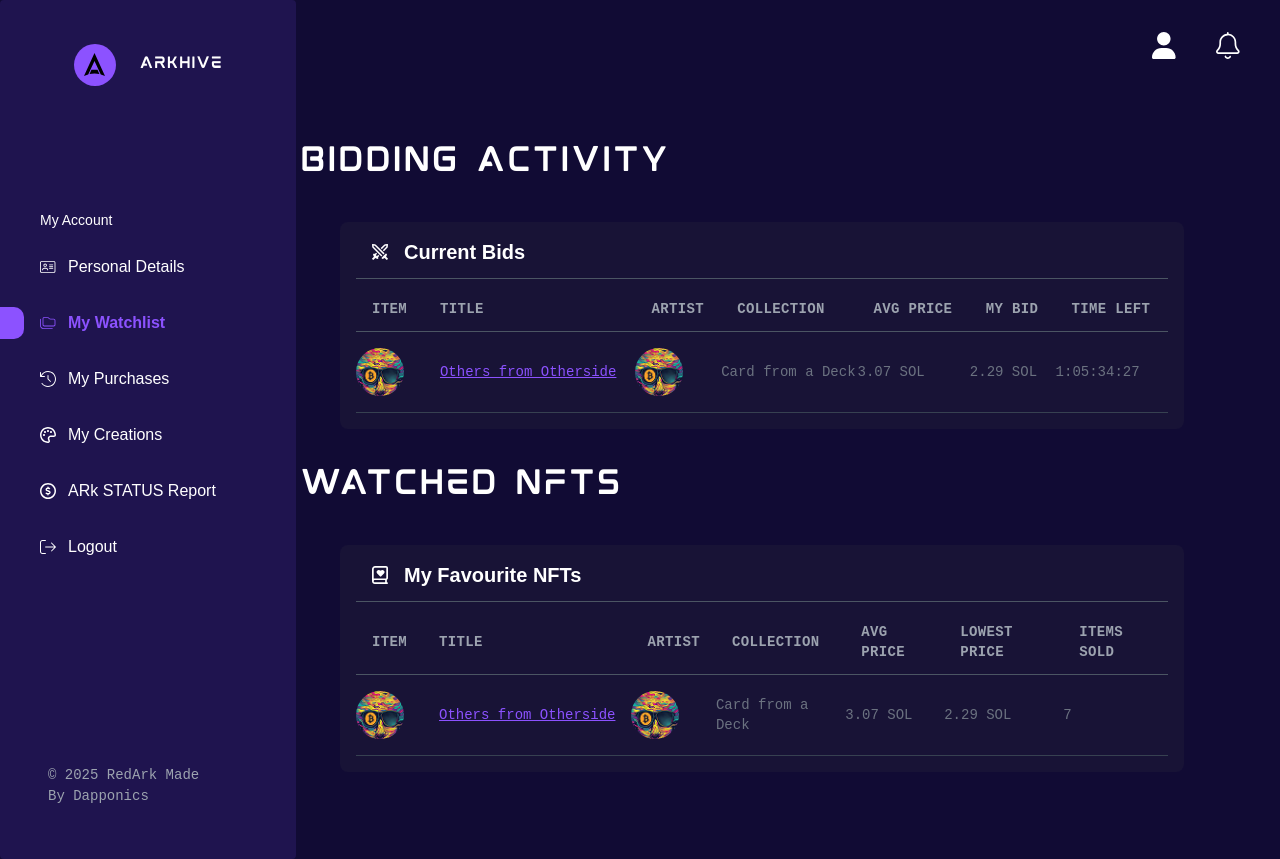
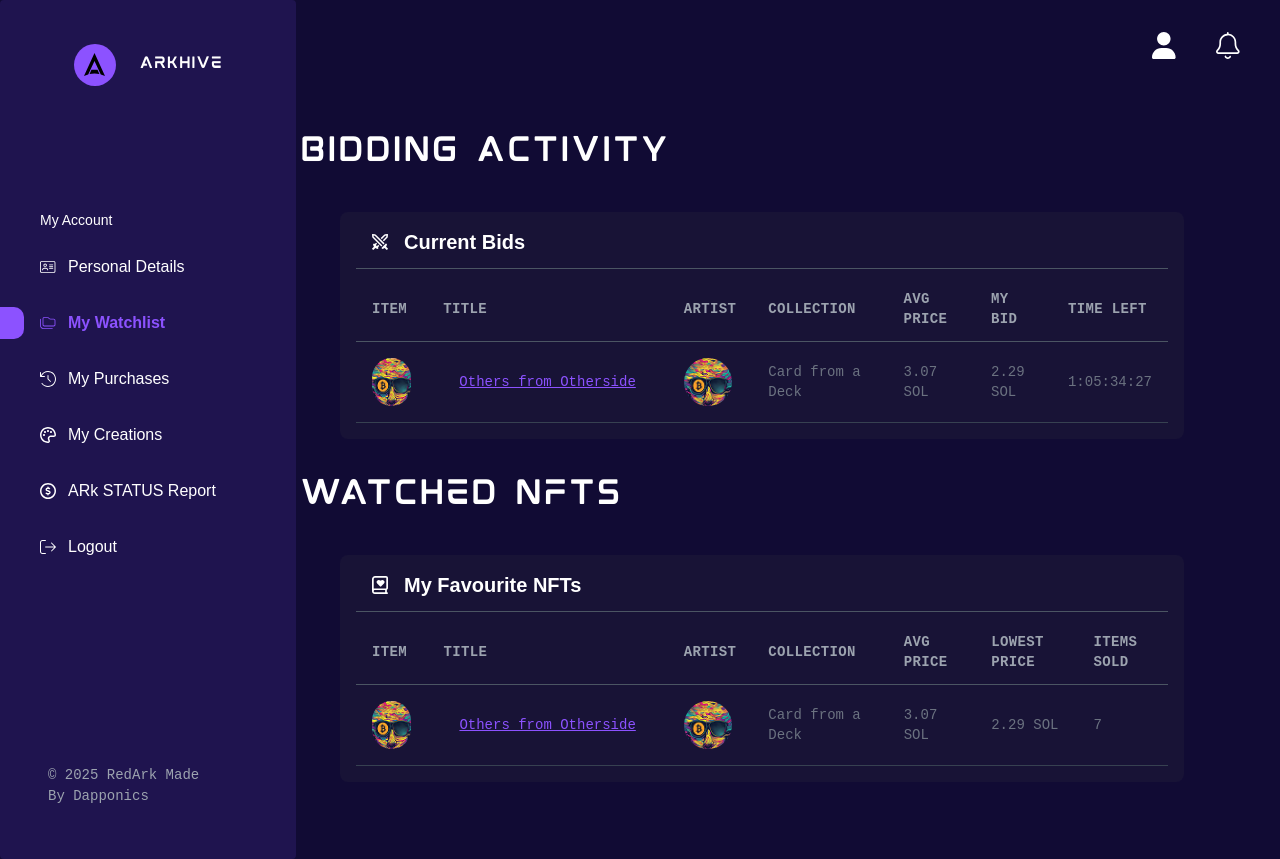
Before and after one commit to VALKONX13/NFT-marketplace-frontEnd, a Next.js app: page /user-account/my-watchlist in a window 1280 px wide. Built offline with nearby package versions, Linux system fonts and the light colour scheme.

Commit message:
Table fixed

```diff
--- a/src/components/ArtworkDetailsForm/index.tsx
+++ b/src/components/ArtworkDetailsForm/index.tsx
@@ -1,3 +1,5 @@
+"use client"
+
 import React from "react";
 import { useFormik } from "formik";
 import * as Yup from "yup";
@@ -101,7 +103,7 @@ const ArtworkDetailsForm: React.FC<Props> = ({
           )}
         </motion.div>
       ) : (
-        <PromptInputSection />
+        <PromptInputSection onSuccess={onSuccess}/>
       )}
 
       {/* Form Fields */}
--- a/src/components/PromptInputSection/index.tsx
+++ b/src/components/PromptInputSection/index.tsx
@@ -1,3 +1,5 @@
+"use client"
+
 import React, { useState } from "react";
 import RedarkButton from "@/components/RedarkButton";
 import { useFormik } from "formik";
@@ -15,7 +17,11 @@ const validationSchema = Yup.object({
     .required("Royalties required"),
 });
 
-export default function PromptInputSection() {
+type Props = {
+  onSuccess: () => void;
+};
+
+const PromptInputSection: React.FC<Props> = ({ onSuccess }) => {
   const formik = useFormik({
     initialValues: {
       file: null,
@@ -26,7 +32,7 @@ export default function PromptInputSection() {
     },
     validationSchema,
     onSubmit: () => {
-      // onSuccess();
+      onSuccess();
     },
   });
 
@@ -237,3 +243,5 @@ export default function PromptInputSection() {
     </div>
   );
 }
+
+export default PromptInputSection;
--- a/src/components/Table/index.tsx
+++ b/src/components/Table/index.tsx
@@ -44,7 +44,7 @@ export default function Table({ columns, data, title, icon, className }: TablePr
               className="border-b border-gray-700 hover:bg-[#1a1040] text-gray-500 font-azeret"
             >
               {columns.map((col) => (
-                <td key={col} className="py-4 aspect-square">
+                <td key={col} className="py-4 px-4 aspect-square">
                   {col === "Items" && Array.isArray(row[col]) ? (
                     <OverlappingAvatars images={row[col]} />
                   ) : (
--- a/src/pages/ark-tools/nft-mint-tool.tsx
+++ b/src/pages/ark-tools/nft-mint-tool.tsx
@@ -1,3 +1,5 @@
+"use client"
+
 import React, { useState } from "react";
 import Sidebar from "@/components/Sidebar";
 import MockData from "@/utils/mockData";
```
